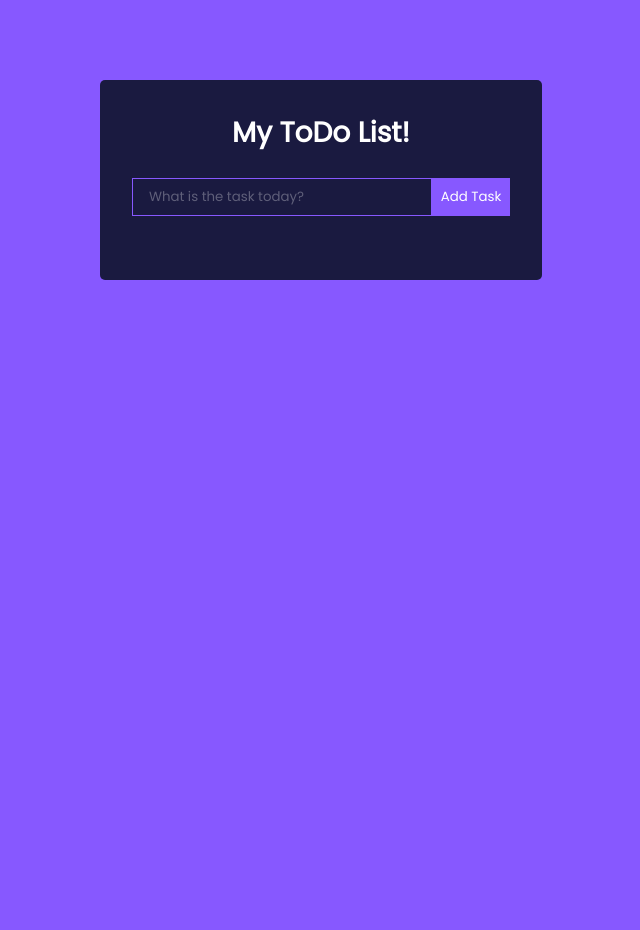
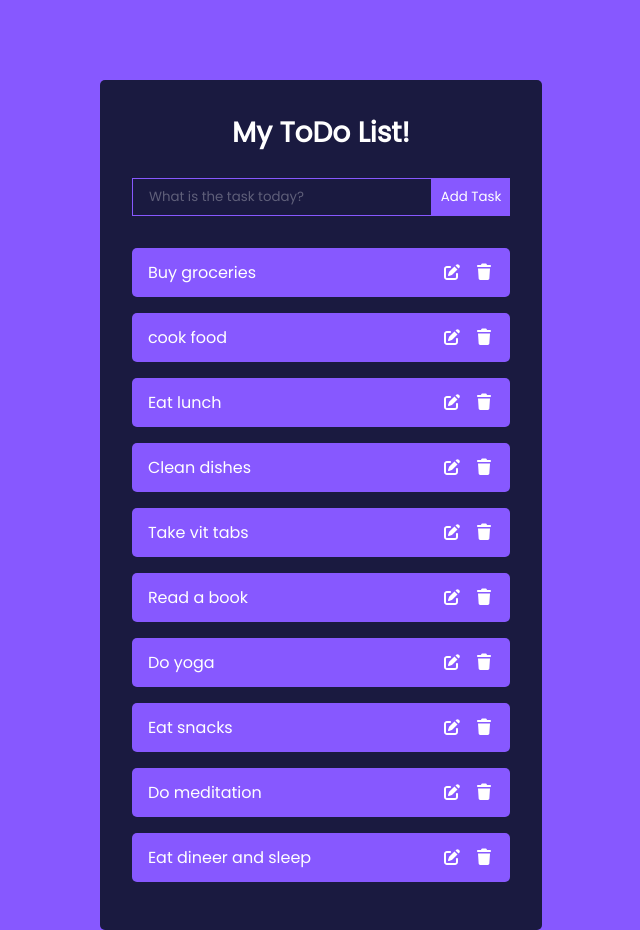
Before and after one commit to aneela123/ToDoListProject, a React (Vite) app: page / in a window 1280 px wide. Shown: the whole page, without its empty margins (319-959 px from the left). Before the commit the page ends 800 px from the top, so only its background shows below. Built offline with nearby package versions, Linux system fonts and the light colour scheme.

Commit message:
Add 10 initial todos in json format by default

```diff
--- a/src/components/ToDoWrapper.jsx
+++ b/src/components/ToDoWrapper.jsx
@@ -3,10 +3,12 @@ import { ToDoForm } from "./ToDoForm";
 import {v4 as uuidv4} from "uuid";
 import { ToDo } from "./ToDo";
 import { EditToDoForm } from "./EditToDoForm";
+import { ImPrevious } from "react-icons/im";
+import initialTodos from "../initialTodos.json";
 uuidv4();
 
 export const ToDoWrapper = () => {
-    const [todos, setTodos] = useState([])
+    const [todos, setTodos] = useState(initialTodos)
     const addTodo = todo => {
         setTodos([...todos, {id: uuidv4(), task: todo,
             completed: false, isEditing: false}])
--- /dev/null
+++ b/src/initialTodos.json
@@ -0,0 +1,12 @@
+[
+  { "id": 1, "task": "Buy groceries", "completed": false, "isEditing": false },
+  { "id": 2, "task": "cook food", "completed": false, "isEditing": false },
+  { "id": 3, "task": "Eat lunch", "completed": false, "isEditing": false },
+  { "id": 4, "task": "Clean dishes", "completed": false, "isEditing": false },
+  { "id": 5, "task": "Take vit tabs", "completed": false, "isEditing": false },
+  { "id": 6, "task": "Read a book", "completed": false, "isEditing": false },
+  { "id": 7, "task": "Do yoga", "completed": false, "isEditing": false },
+  { "id": 8, "task": "Eat snacks", "completed": false, "isEditing": false },
+  { "id": 9, "task": "Do meditation", "completed": false, "isEditing": false },
+  { "id": 10, "task": "Eat dineer and sleep", "completed": false, "isEditing": false }
+]
```
